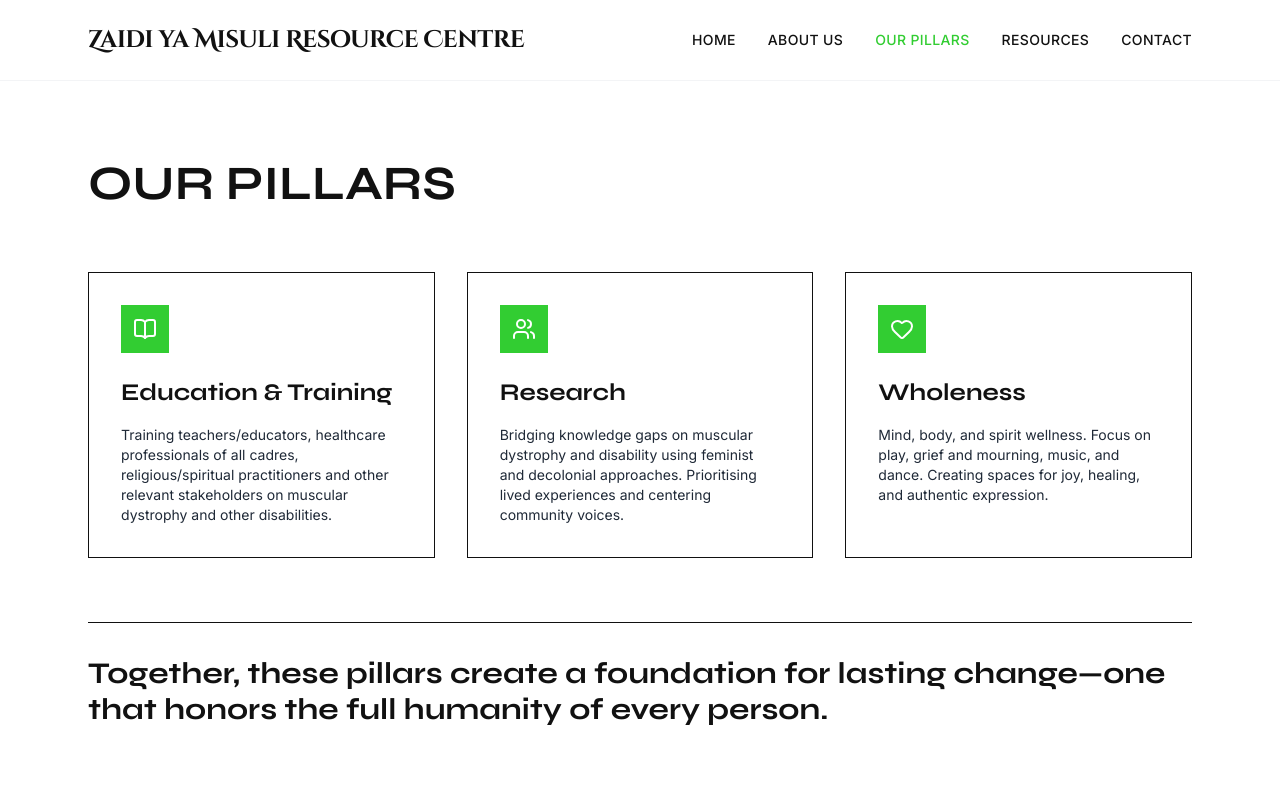
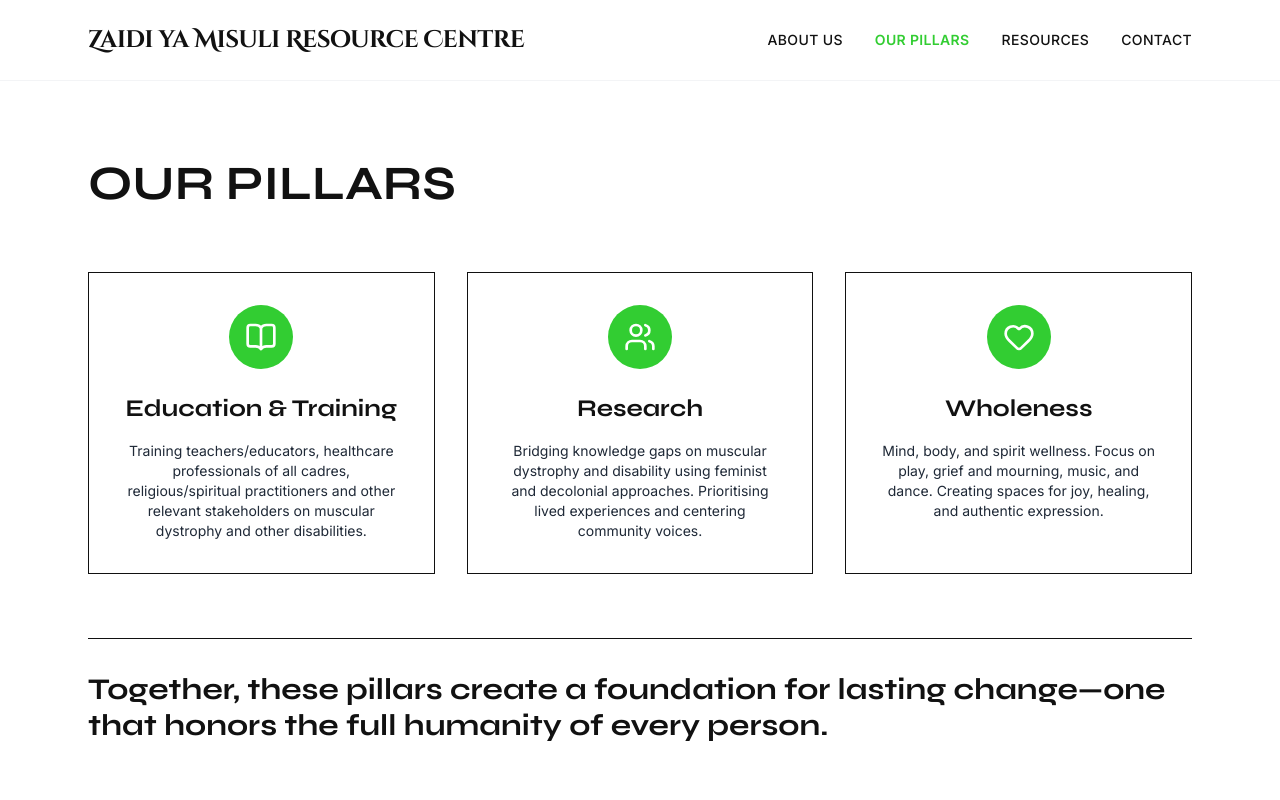
Before and after one commit to IanOchiengAI/zaidi-resource-centre, a plain HTML site: page pillars.html in a window 1280 px wide. Shown: the top 800 px of the page. Drawn offline with nearby package versions, Linux system fonts and the light colour scheme.

Commit message:
Enhance SEO with Open Graph tags and favicon
Added Open Graph meta tags and favicon to enhance SEO and branding.

```diff
--- a/pillars.html
+++ b/pillars.html
@@ -4,6 +4,13 @@
     <meta charset="UTF-8">
     <meta name="viewport" content="width=device-width, initial-scale=1.0">
     <title>Our Pillars | Zaidi ya Misuli</title>
+
+    <link rel="icon" type="image/png" href="rose-logo.png">
+
+    <meta property="og:title" content="Our Pillars - Zaidi ya Misuli Resource Centre">
+    <meta property="og:description" content="Education & Training, Research, and Wholeness. Discover our core pillars.">
+    <meta property="og:image" content="https://zaidiyamisuli.org/rose-logo.png">
+
     <script src="https://cdn.tailwindcss.com"></script>
     <link href="https://fonts.googleapis.com/css2?family=Cinzel+Decorative:wght@400;700;900&family=Inter:wght@300;400;500;600&family=Syne:wght@600;700;800&display=swap" rel="stylesheet">
     <script src="https://unpkg.com/lucide@latest"></script>
@@ -17,27 +24,34 @@
             }
         }
     </script>
+    <style>
+        body { animation: fadeIn 0.8s ease-in-out; }
+        @keyframes fadeIn { from { opacity: 0; transform: translateY(10px); } to { opacity: 1; transform: translateY(0); } }
+    </style>
 </head>
 <body class="bg-white text-brand-black flex flex-col min-h-screen">
 
+    <!-- NAVIGATION -->
     <nav class="fixed top-0 w-full bg-white/95 backdrop-blur z-50 py-4 md:py-6 border-b border-gray-100">
         <div class="max-w-6xl mx-auto px-6 flex justify-between items-center">
-            <a href="index.html" class="font-brand font-bold text-xl md:text-2xl tracking-tight leading-tight max-w-[75%] md:max-w-none text-brand-black">
-                Zaidi ya Misuli <br class="md:hidden"> Resource Centre
+
+            <button onclick="toggleMobileMenu()" class="md:hidden w-10 h-10 rounded-full border border-gray-200 flex items-center justify-center hover:bg-brand-green hover:text-white transition bg-white z-50 order-1 md:order-none shrink-0">
+                <i data-lucide="menu" class="w-5 h-5"></i>
+            </button>
+
+            <a href="index.html" class="order-2 md:order-none font-brand font-bold text-lg md:text-2xl tracking-tight leading-tight text-brand-black text-right md:text-left flex-grow md:flex-grow-0 ml-4 md:ml-0">
+                Zaidi ya Misuli Resource Centre
             </a>
-            <div class="hidden md:flex space-x-8 text-sm font-medium tracking-wide font-sans">
-                <a href="index.html" class="hover:text-brand-green transition">HOME</a>
+
+            <div class="hidden md:flex space-x-8 text-sm font-medium tracking-wide font-sans md:ml-auto">
                 <a href="about.html" class="hover:text-brand-green transition">ABOUT US</a>
-                <a href="pillars.html" class="text-brand-green transition">OUR PILLARS</a>
+                <a href="pillars.html" class="text-brand-green font-bold">OUR PILLARS</a>
                 <a href="resources.html" class="hover:text-brand-green transition">RESOURCES</a>
                 <a href="contact.html" class="hover:text-brand-green transition">CONTACT</a>
             </div>
-            <button onclick="toggleMobileMenu()" class="md:hidden w-10 h-10 rounded-full border border-gray-200 flex items-center justify-center hover:bg-brand-green hover:text-white transition bg-white z-50">
-                <i data-lucide="menu" class="w-5 h-5"></i>
-            </button>
         </div>
+
         <div id="mobile-menu" class="hidden absolute top-full left-0 w-full bg-white border-b border-gray-100 shadow-xl py-6 px-6 flex flex-col space-y-4 md:hidden">
-            <a href="index.html" class="text-lg font-bold border-b border-gray-100 pb-2">HOME</a>
             <a href="about.html" class="text-lg font-bold border-b border-gray-100 pb-2">ABOUT US</a>
             <a href="pillars.html" class="text-lg font-bold border-b border-gray-100 pb-2 text-brand-green">OUR PILLARS</a>
             <a href="resources.html" class="text-lg font-bold border-b border-gray-100 pb-2">RESOURCES</a>
@@ -45,27 +59,33 @@
         </div>
     </nav>
 
+    <!-- CONTENT -->
     <section class="flex-grow pt-32 md:pt-40 pb-20 px-6 max-w-6xl mx-auto w-full">
         <h2 class="font-display font-bold text-4xl md:text-5xl mb-16">OUR PILLARS</h2>
 
         <div class="grid grid-cols-1 md:grid-cols-3 gap-8">
-            <div class="border border-brand-black p-8 hover:shadow-lg transition-shadow">
-                <div class="bg-brand-green w-12 h-12 flex items-center justify-center text-white mb-6">
-                    <i data-lucide="book-open"></i>
+            <!-- Pillar 1 (Centered) -->
+            <div class="border border-brand-black p-8 hover:shadow-lg transition-shadow flex flex-col items-center text-center">
+                <div class="bg-brand-green w-16 h-16 rounded-full flex items-center justify-center text-white mb-6">
+                    <i data-lucide="book-open" class="w-8 h-8"></i>
                 </div>
                 <h3 class="font-display font-bold text-2xl mb-4">Education & Training</h3>
                 <p class="text-sm text-gray-800">Training teachers/educators, healthcare professionals of all cadres, religious/spiritual practitioners and other relevant stakeholders on muscular dystrophy and other disabilities.</p>
             </div>
-            <div class="border border-brand-black p-8 hover:shadow-lg transition-shadow">
-                <div class="bg-brand-green w-12 h-12 flex items-center justify-center text-white mb-6">
-                    <i data-lucide="users"></i>
+
+            <!-- Pillar 2 (Centered) -->
+            <div class="border border-brand-black p-8 hover:shadow-lg transition-shadow flex flex-col items-center text-center">
+                <div class="bg-brand-green w-16 h-16 rounded-full flex items-center justify-center text-white mb-6">
+                    <i data-lucide="users" class="w-8 h-8"></i>
                 </div>
                 <h3 class="font-display font-bold text-2xl mb-4">Research</h3>
                 <p class="text-sm text-gray-800">Bridging knowledge gaps on muscular dystrophy and disability using feminist and decolonial approaches. Prioritising lived experiences and centering community voices.</p>
             </div>
-            <div class="border border-brand-black p-8 hover:shadow-lg transition-shadow">
-                <div class="bg-brand-green w-12 h-12 flex items-center justify-center text-white mb-6">
-                    <i data-lucide="heart"></i>
+
+            <!-- Pillar 3 (Centered) -->
+            <div class="border border-brand-black p-8 hover:shadow-lg transition-shadow flex flex-col items-center text-center">
+                <div class="bg-brand-green w-16 h-16 rounded-full flex items-center justify-center text-white mb-6">
+                    <i data-lucide="heart" class="w-8 h-8"></i>
                 </div>
                 <h3 class="font-display font-bold text-2xl mb-4">Wholeness</h3>
                 <p class="text-sm text-gray-800">Mind, body, and spirit wellness. Focus on play, grief and mourning, music, and dance. Creating spaces for joy, healing, and authentic expression.</p>
@@ -79,6 +99,7 @@
         </div>
     </section>
 
+    <!-- FOOTER -->
     <footer class="bg-brand-black text-white py-8 border-t border-gray-800 mt-auto">
         <div class="container mx-auto px-6 flex flex-col items-center gap-4">
             <a href="https://www.facebook.com/dystrophykenya" target="_blank" class="text-white hover:text-[#32CD32] transition-colors p-2 bg-gray-900 rounded-full">
```
